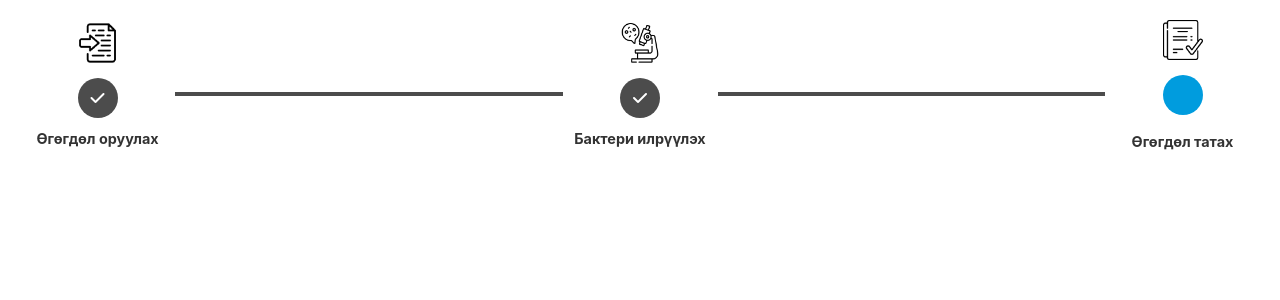
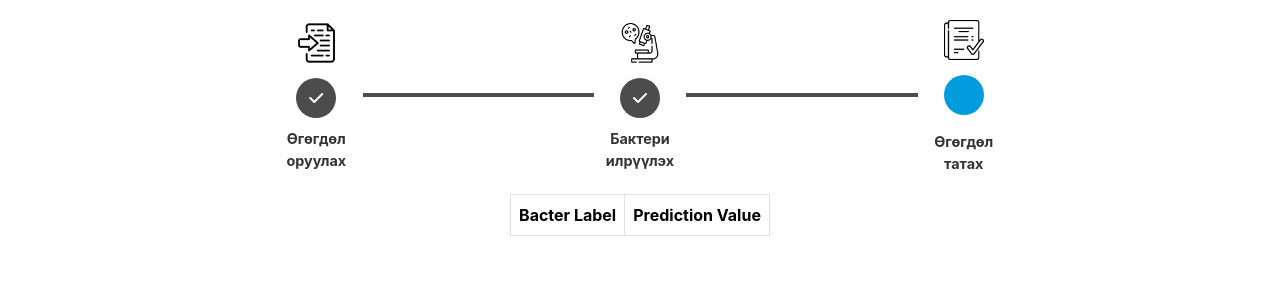
Before and after one commit to nrnbt/bacteraify, a Django app: page /survey/result/ in a window 1280 px wide. Shown: the part 81-381 px from the top of the page. Run offline with Django 4.2, Linux system fonts and the light colour scheme; lists and menus that the app fills with data are empty; parts of the project's set-up code (start-up, migrations or seed data) failed here and were passed over.

Commit message:
predcition result table

```diff
--- a/bacteraify/core/model.py
+++ b/bacteraify/core/model.py
@@ -10,10 +10,42 @@ from tensorflow.keras.models import load_model
 import threading
 from channels.layers import get_channel_layer
 from asgiref.sync import async_to_sync
-from django.contrib import messages
 
 model_file_path = os.path.join(os.path.dirname(os.path.dirname(__file__)), 'models', 'cnn_model.h5')
 upload_file_path = os.path.dirname(os.path.dirname(__file__))
+
+STRAINS = {
+    0: "C. albicans",
+    1: "C. glabrata",
+    2: "K. aerogenes",
+    3: "E. coli 1",
+    4: "E. coli 2",
+    5: "E. faecium",
+    6: "E. faecalis 1",
+    7: "E. faecalis 2",
+    8: "E. cloacae",
+    9: "K. pneumoniae 1",
+    10: "K. pneumoniae 2",
+    11: "P. mirabilis",
+    12: "P. aeruginosa 1",
+    13: "P. aeruginosa 2",
+    14: "MSSA 1",
+    15: "MSSA 3",
+    16: "MRSA 1 (isogenic)",
+    17: "MRSA 2",
+    18: "MSSA 2",
+    19: "S. enterica",
+    20: "S. epidermidis",
+    21: "S. lugdunensis",
+    22: "S. marcescens",
+    23: "S. pneumoniae 2",
+    24: "S. pneumoniae 1",
+    25: "S. sanguinis",
+    26: "Group A Strep.",
+    27: "Group B Strep.",
+    28: "Group C Strep.",
+    29: "Group G Strep.",
+}
 
 def save_file(file, directory_name):
     _, file_extension = os.path.splitext(file.name)
@@ -102,6 +134,16 @@ def notify_survey_result(data):
         }
     )
 
+def process_result_data(prediction):
+    result = {}
+    predicted_percentages = prediction * 100
+    for class_label, percentage in zip(range(len(predicted_percentages[0])), predicted_percentages[0]):
+        if percentage > 0.0001:
+            bacteria_name = STRAINS[class_label]
+            result.update({ f'{bacteria_name} (Class {class_label})': f'{percentage:.4f}%' })
+    print('---------------------------- result_data ----------------------------\n', result, '\n')
+    return result
+
 def predict(data):
   try:
     def task():
--- a/bacteraify/core/views.py
+++ b/bacteraify/core/views.py
@@ -5,6 +5,7 @@ import plotly.express as px
 import plotly.offline as po
 import os
 from django.contrib import messages
+import json
 
 def index(request):
     return render(request, 'pages/index.html')
@@ -53,11 +54,14 @@ def survey_result(request):
     try:
         file_name = request.GET.get('file_name')
         data = core_model.get_file(file_name, 'survey-results')
+        result_data = core_model.process_result_data(data.values)
+
         fig = px.line(data)
         plot_html = po.plot(fig, output_type='div')
 
         context = {
-            'plot_html': plot_html
+            'plot_html': plot_html,
+            'result_data': result_data
         }
 
         return render(request, 'pages/survey.html', context)
--- a/bacteraify/static/css/stepper.css
+++ b/bacteraify/static/css/stepper.css
@@ -4,7 +4,7 @@
   align-items: center;
   margin: 0 auto;
   width: 100%;
-  max-width: 1280px;
+  max-width: 780px;
   background: #fff;
   padding: 20px;
   /* box-shadow: 0 2px 4px rgba(0,0,0,0.1); */
@@ -86,7 +86,7 @@
   height: 4px;
   width: 100%;
   background-color: #4C4C4C;
-  margin-top: 15px;
+  margin-top: -5px;
 }
 
 .fa-solid .fa-check i {
--- a/bacteraify/static/css/uploader.css
+++ b/bacteraify/static/css/uploader.css
@@ -1,7 +1,6 @@
 .uploader-wrapper {
   background-color: #eeeeee;
-  margin-left: 20px;
-  margin-right: 20px;
+  margin: 20px;
   height: 468px;
   width: 100%;
   max-width: 828px;
--- a/bacteraify/templates/pages/survey.html
+++ b/bacteraify/templates/pages/survey.html
@@ -4,7 +4,31 @@
 <html lang="en">
 {% include 'components/head.html' %}
 <body>
-  <script src="{% static 'js/socket.js' %}"></script>
+  {% if request.path == '/survey/load/' %}
+    <script>
+      const url = window.location.href
+      const hasPath = url.includes('/survey/load/')
+      const queryParams = new URLSearchParams(window.location.search)
+      const hasQueryParam = queryParams.has('file_name')
+
+      if (hasPath && hasQueryParam) {
+        const socketPort = '{{ SOCKET_PORT }}' ?? '8001'
+        const socketUrl = `ws://${window.location.hostname}:${socketPort}/ws/task/`
+
+        const socket = new WebSocket(socketUrl)
+
+        socket.onmessage = (e) => {
+          const data = JSON.parse(e.data)
+          if (data !== null && data !== undefined && data.file_name !== null && data.file_name !== undefined) {
+            const currentUrl = window.location.href
+            const baseUrl = currentUrl.split('/survey/')[0]
+            const newUrl = baseUrl + '/survey/result/?file_name=' + data.file_name
+            window.location.href = newUrl
+          }
+        }
+      }
+    </script>
+  {% endif %}
 
   {% include 'components/navbar.html' %}
   <div class="stepper-wrapper">
@@ -49,7 +73,23 @@
   {% elif '/survey/load/' in request.path %}
   loading
   {% else %}
-  <div>{{ plot_html | safe }}</div>
+  <!-- <div>{{ plot_html | safe }}</div> -->
+  <table class="table w-fit table-bordered">
+    <thead>
+      <tr>
+        <th>Bacter Label</th>
+        <th>Prediction Value</th>
+      </tr>
+    </thead>
+    <tbody>
+      {% for key, value in result_data.items %}
+        <tr>
+          <td>{{ key }}</td>
+          <td>{{ value }}</td>
+        </tr>
+      {% endfor %}
+    </tbody>
+  </table>
   {% endif %}
 </body>
 </html>
```
